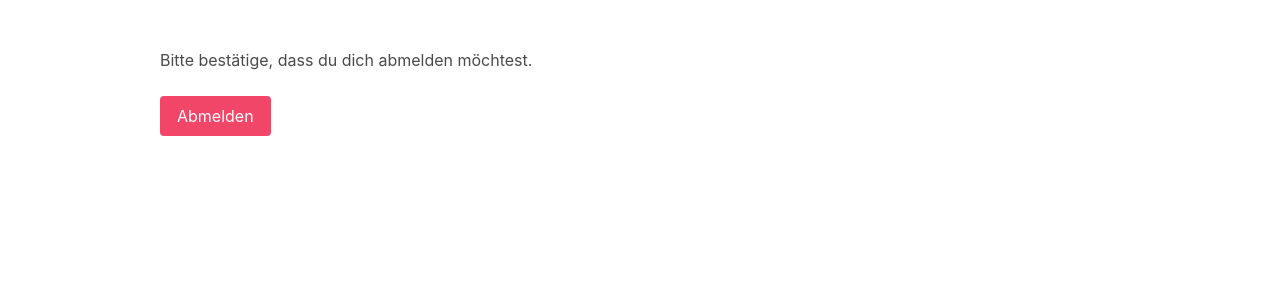
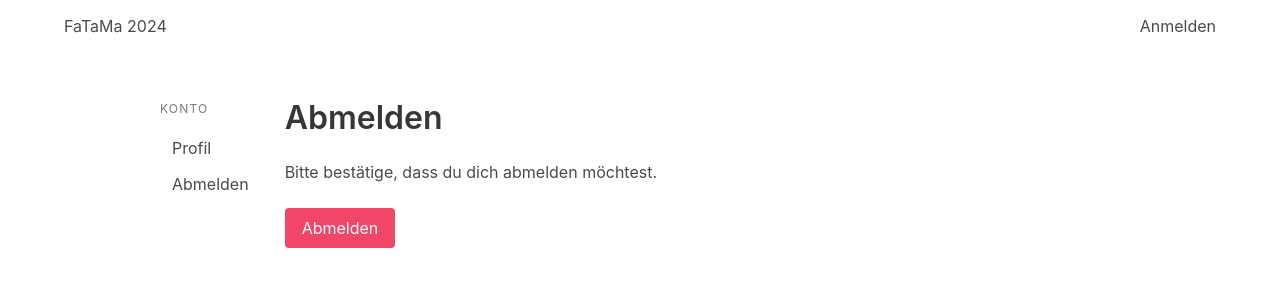
Before and after one commit to timptner/fatama, a Django app: page /accounts/logout/ in a window 1280 px wide. Shown: the top 300 px of the page. Run offline with Django 5.2, Linux system fonts and the light colour scheme.

Commit message:
Add navigation for account views

```diff
--- /dev/null
+++ b/accounts/templates/accounts/base.html
@@ -0,0 +1,35 @@
+{% extends 'fatama/base.html' %}
+
+{% block content %}
+    <section class="section">
+        <div class="container is-max-desktop">
+            <div class="columns">
+                <div class="column is-narrow">
+                    <aside class="menu">
+                        <p class="menu-label">Konto</p>
+                        <ul class="menu-list">
+                            <li><a href="{% url 'accounts:profile' %}">Profil</a></li>
+                            <li><a href="{% url 'accounts:logout' %}">Abmelden</a></li>
+                        </ul>
+
+                        {% if user.is_staff %}
+                            <p class="menu-label">Verwaltung</p>
+                            <ul class="menu-list">
+                                <li>
+                                    {% if perms.accounts.can_invite %}
+                                        <a href="{% url 'accounts:create_invite' %}">Einladen</a>
+                                    {% else %}
+                                        <a>Einladen <i class="fa-solid fa-lock"></i></a>
+                                    {% endif %}
+                                </li>
+                            </ul>
+                        {% endif %}
+                    </aside>
+                </div>
+                <div class="column">
+                    {% block subcontent %}{% endblock %}
+                </div>
+            </div>
+        </div>
+    </section>
+{% endblock %}
--- a/accounts/templates/accounts/logout.html
+++ b/accounts/templates/accounts/logout.html
@@ -1,8 +1,8 @@
-{% extends 'fatama/base.html' %}
+{% extends 'accounts/base.html' %}
 
-{% block page %}
-    <section class="section">
-        <div class="container is-max-desktop">
+{% block subcontent %}
+    <h3 class="title">Abmelden</h3>
+
     <p class="block">Bitte bestätige, dass du dich abmelden möchtest.</p>
 
     <form method="post">
@@ -14,6 +14,4 @@
             </div>
         </div>
     </form>
-        </div>
-    </section>
 {% endblock %}
--- a/fatama/templates/fatama/base.html
+++ b/fatama/templates/fatama/base.html
@@ -14,6 +14,10 @@
     <link href="{% static 'fontawesomefree/css/solid.css' %}" rel="stylesheet" type="text/css">
 </head>
 <body>
-{% block page %}{% endblock %}
+{% block page %}
+    {% include 'fatama/navbar.html' %}
+
+    {% block content %}{% endblock %}
+{% endblock %}
 </body>
 </html>
--- /dev/null
+++ b/fatama/templates/fatama/navbar.html
@@ -0,0 +1,23 @@
+<nav class="navbar" role="navigation" aria-label="main navigation">
+    <div class="container">
+        <div class="navbar-brand">
+            <a class="navbar-item" href="/">FaTaMa 2024</a>
+
+            <a role="button" class="navbar-burger" aria-label="menu" aria-expanded="false" data-target="mainNavbar">
+                <span aria-hidden="true"></span>
+                <span aria-hidden="true"></span>
+                <span aria-hidden="true"></span>
+            </a>
+        </div>
+
+        <div id="mainNavbar" class="navbar-menu">
+            <div class="navbar-end">
+                {% if user.is_authenticated %}
+                    <a class="navbar-item" href="{% url 'accounts:profile' %}">Konto</a>
+                {% else %}
+                    <a class="navbar-item" href="{% url 'accounts:login' %}">Anmelden</a>
+                {% endif %}
+            </div>
+        </div>
+    </div>
+</nav>
```
Also changed, not shown: accounts/templates/accounts/create_invite.html (+2 -6 lines), accounts/templates/accounts/profile.html (+7 -11 lines). Lines whose indentation alone changed are shown as unchanged.
